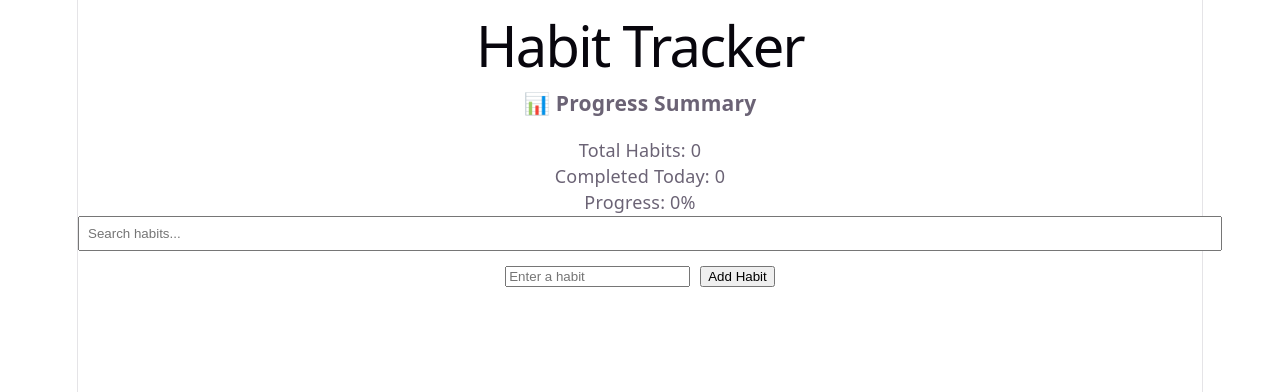
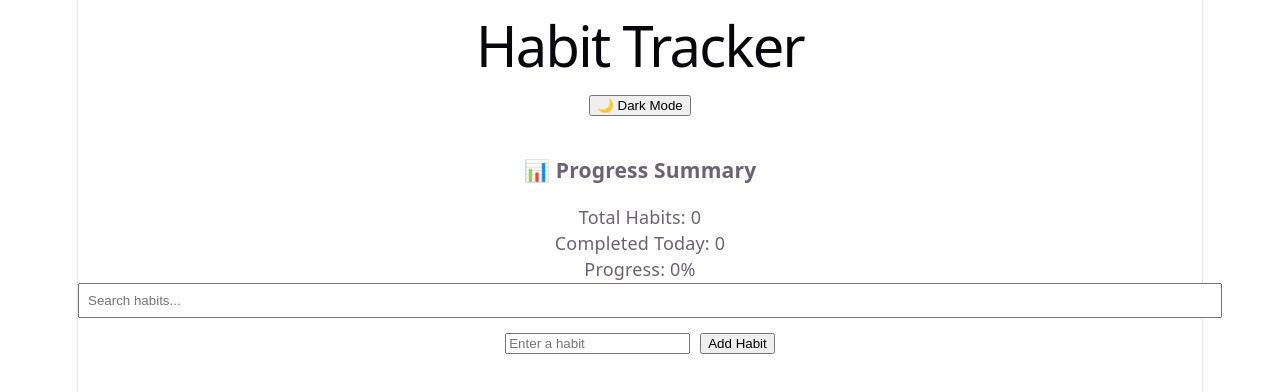
Before and after one commit to ananyabm99-sketch/habit-tracker, a React (Vite) app in the folder HabitTracker/: page / in a window 1280 px wide. Shown: the top 392 px of the page. Built offline with nearby package versions, Linux system fonts and the light colour scheme.

Commit message:
Added dark mode feature

```diff
--- a/HabitTracker/src/App.tsx
+++ b/HabitTracker/src/App.tsx
@@ -8,6 +8,7 @@ interface Habit {
 }
 
 function App() {
+  const [darkMode, setDarkMode] = useState(false);
   const [habitName, setHabitName] = useState("");
   const [searchTerm, setSearchTerm] = useState("");
   const [habits, setHabits] = useState<Habit[]>([]);
@@ -17,7 +18,16 @@ function App() {
     if (savedHabits) {
       setHabits(JSON.parse(savedHabits));
     }
+
+    const savedTheme = localStorage.getItem("darkMode");
+    if (savedTheme) {
+      setDarkMode(JSON.parse(savedTheme));
+    }
   }, []);
+
+  useEffect(() => {
+    localStorage.setItem("darkMode", JSON.stringify(darkMode));
+  }, [darkMode]);
 
   useEffect(() => {
     localStorage.setItem("habits", JSON.stringify(habits));
@@ -102,8 +112,14 @@ function App() {
   );
 
   return (
-    <div className="app-container">
+    <div className={`app-container ${darkMode ? "dark" : ""}`}>
       <h1>Habit Tracker</h1>
+      <button
+        onClick={() => setDarkMode(!darkMode)}
+        style={{ marginBottom: "20px" }}
+      >
+        {darkMode ? "☀️ Light Mode" : "🌙 Dark Mode"}
+      </button>
 
       <h3>📊 Progress Summary</h3>
       <p>Total Habits: {totalHabits}</p>
```
Also changed, not shown: HabitTracker/src/App.css (+12 -0 lines).
